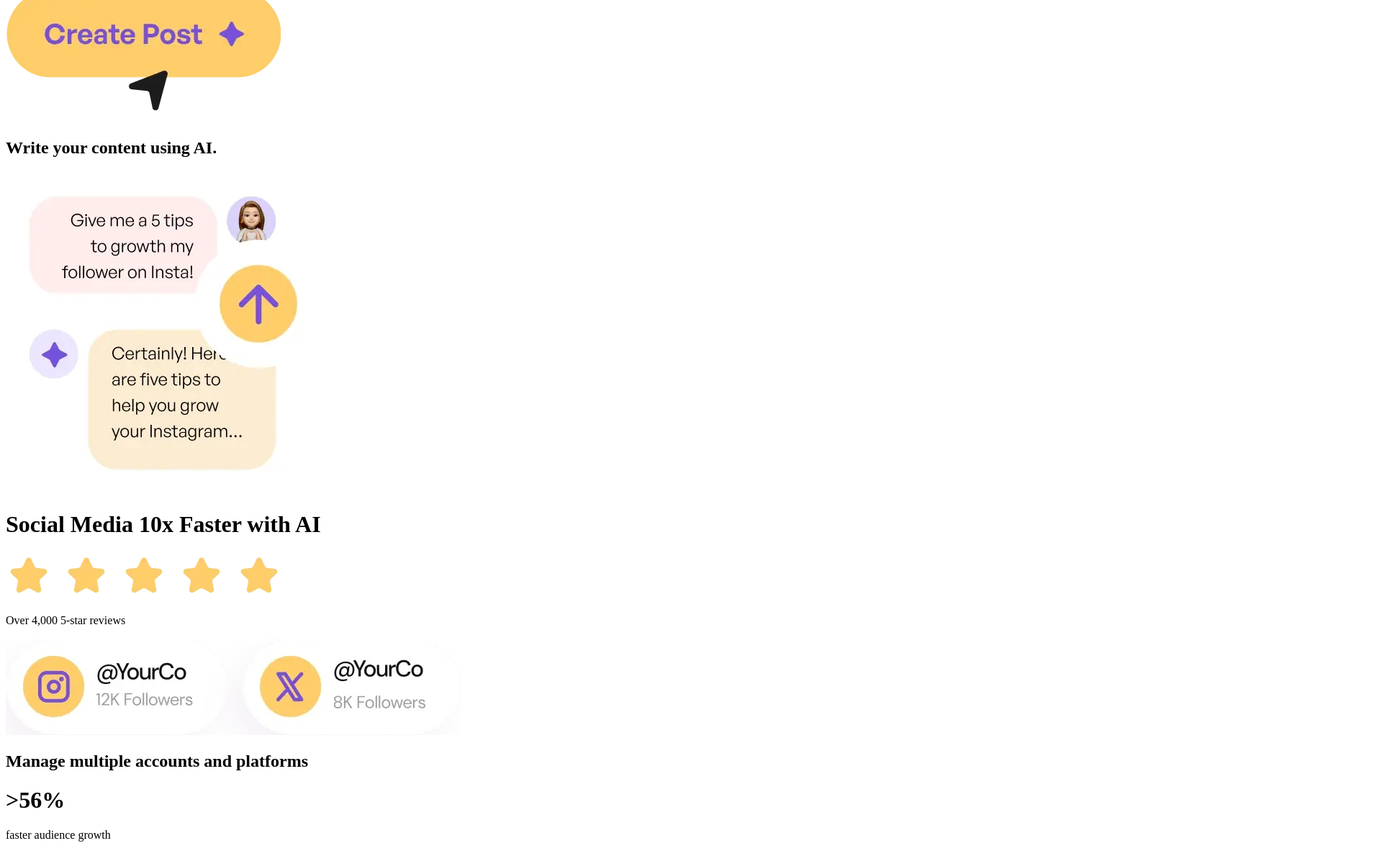
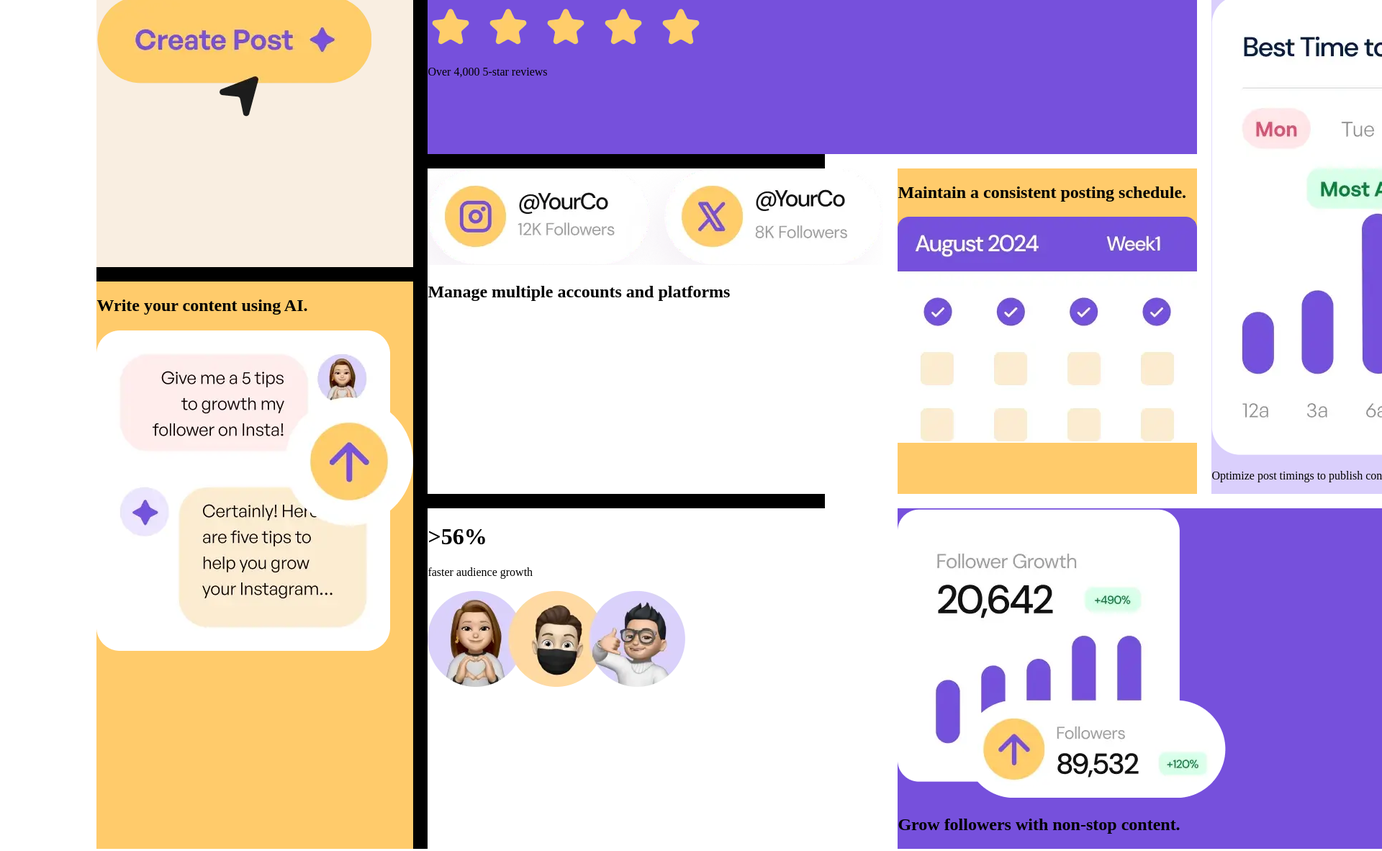
Before and after one commit to ArcCreate/BentoDesign, a website built with Vite: page index.html in a window 1280 px wide. Shown: the part 81-1263 px from the top of the page at 72% size, 1920 px wide, since content can reach past the window. Built offline with nearby package versions, Linux system fonts and the light colour scheme.

Commit message:
Done initial grid arrangement

```diff
--- a/style.css
+++ b/style.css
@@ -1,6 +1,6 @@
 :root{
   --lightpurple-color: hsl(254, 88%, 90%);
-  --darkpruple-color2: hsl(256, 67%, 59%);
+  --darkpruple-color: hsl(256, 67%, 59%);
 
   --lightYellow-color: hsl(31, 66%, 93%);
   --darkYellow-color: hsl(39, 100%, 71%);
@@ -8,3 +8,61 @@
   --white-color: hsl(0, 0%, 100%);
   --black-color: hsl(0, 0%, 7%);
 }
+
+.grid{
+  width: 80%;
+  display: grid;
+  grid-auto-columns: repeat(4, 1fr);
+  grid-auto-rows: repeat(10, 1fr);
+  gap: 20px;
+  margin: auto;
+  background-color: black;
+}
+
+.box1{
+  background-color: var(--lightYellow-color);
+  grid-column: 1;
+  grid-row: 1 / 6;
+}
+
+.box2{
+  background-color: var(--darkYellow-color);
+  grid-row: 6 / 11;
+  grid-column: 1;
+}
+
+.box3{
+  background-color: var(--darkpruple-color);
+  grid-row: 1 / 5;
+  grid-column: 2 / 4;
+}
+
+.box4{
+  background-color: var(--white-color);
+  grid-row: 5 / 8;
+  grid-column: 2;
+}
+
+.box5{
+  background-color: var(--white-color);
+  grid-row: 8 / 11;
+  grid-column: 2;
+}
+
+.box6{
+  background-color: var(--darkYellow-color);
+  grid-row: 5 / 8;
+  grid-column: 3;
+}
+
+.box7{
+  background-color: var(--darkpruple-color);
+  grid-row: 8 / 11;
+  grid-column: 3 / 5;
+}
+
+.box8{
+  background-color: var(--lightpurple-color);
+  grid-column: 4;
+  grid-row: 1 / 8;
+}
```
